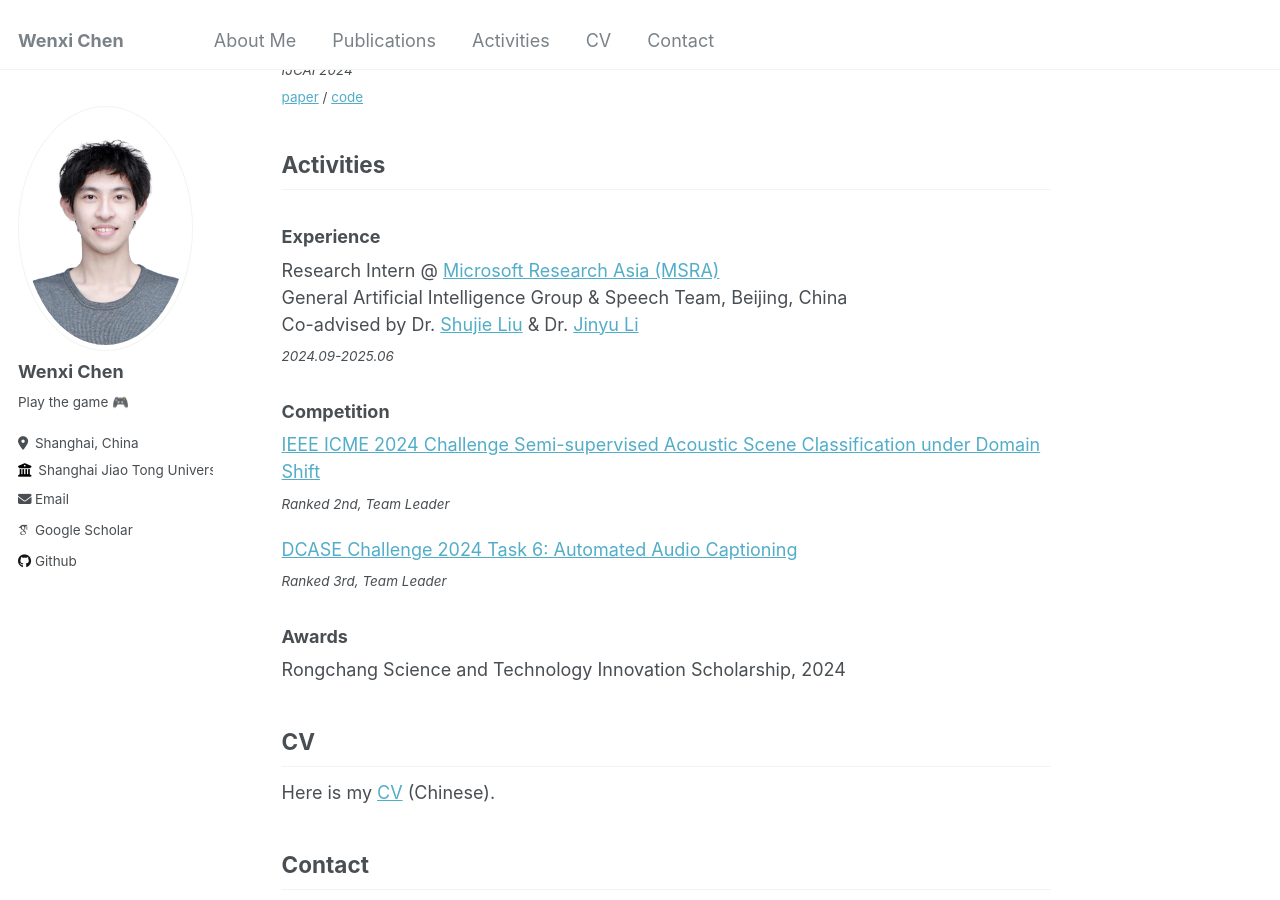
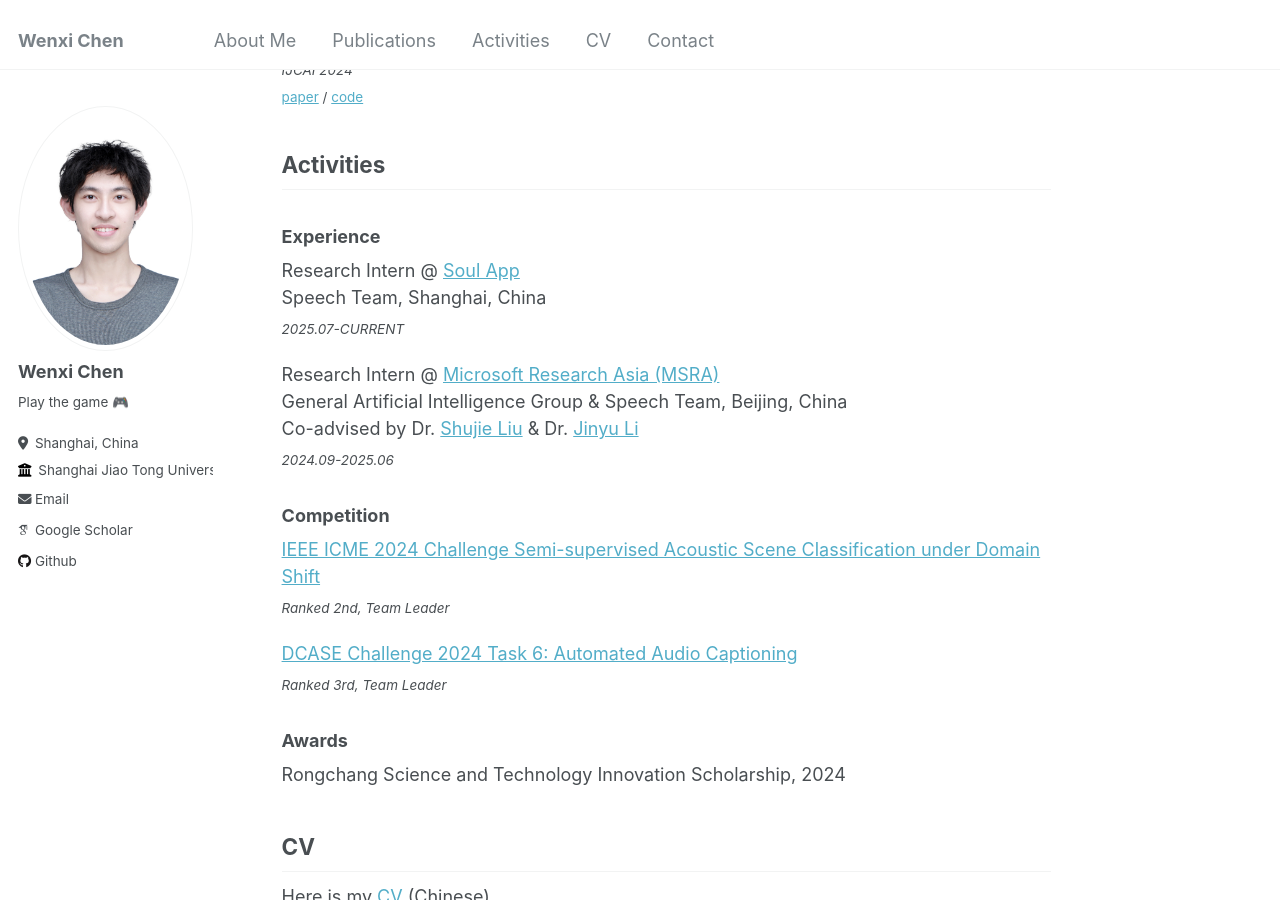
Before and after one commit to cwx-worst-one/cwx-worst-one.github.io, a Jekyll site: the page built from _pages/about.md, in a window 1280 px wide and 900 px high, scrolled down 1216 px. Built offline with Jekyll 4.4.1, drawn with Linux system fonts in a browser that asks for light colours; some web fonts are replaced.

Commit message:
feat: update

```diff
--- a/_pages/about.md
+++ b/_pages/about.md
@@ -79,6 +79,11 @@ For the most up-to-date information, please visit my [Google Scholar](https://sc
 ## Activities
 
 ### Experience
+Research Intern @ [Soul App](https://www.soulapp.cn/)
+Speech Team, Shanghai, China
+<sub>*2025.07-CURRENT*</sub>
+<!-- Advised by Dr. [Shujie Liu](https://www.microsoft.com/en-us/research/people/shujliu/) -->
+
 Research Intern @ [Microsoft Research Asia (MSRA)](https://www.msra.cn/)
 General Artificial Intelligence Group & Speech Team, Beijing, China
 Co-advised by Dr. [Shujie Liu](https://www.microsoft.com/en-us/research/people/shujliu/) & Dr. [Jinyu Li](https://www.microsoft.com/en-us/research/people/jinyli/)
```
